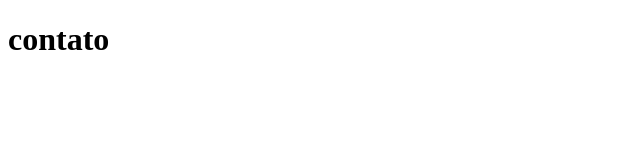
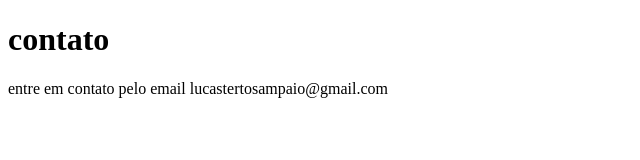
Before and after one commit to TioSampaio/sistema-de-cadastros, a plain HTML site: page contato.html in a window 1280 px wide. Shown: the whole page, without its empty margins (0-640 px from the left). Drawn offline with Linux system fonts and the light colour scheme.

Commit message:
adicinando email de contato

```diff
--- a/contato.html
+++ b/contato.html
@@ -8,5 +8,6 @@
 </head>
 <body>
     <h1>contato</h1>
+    <p>entre em contato pelo email lucastertosampaio@gmail.com</p>
 </body>
 </html>
```
